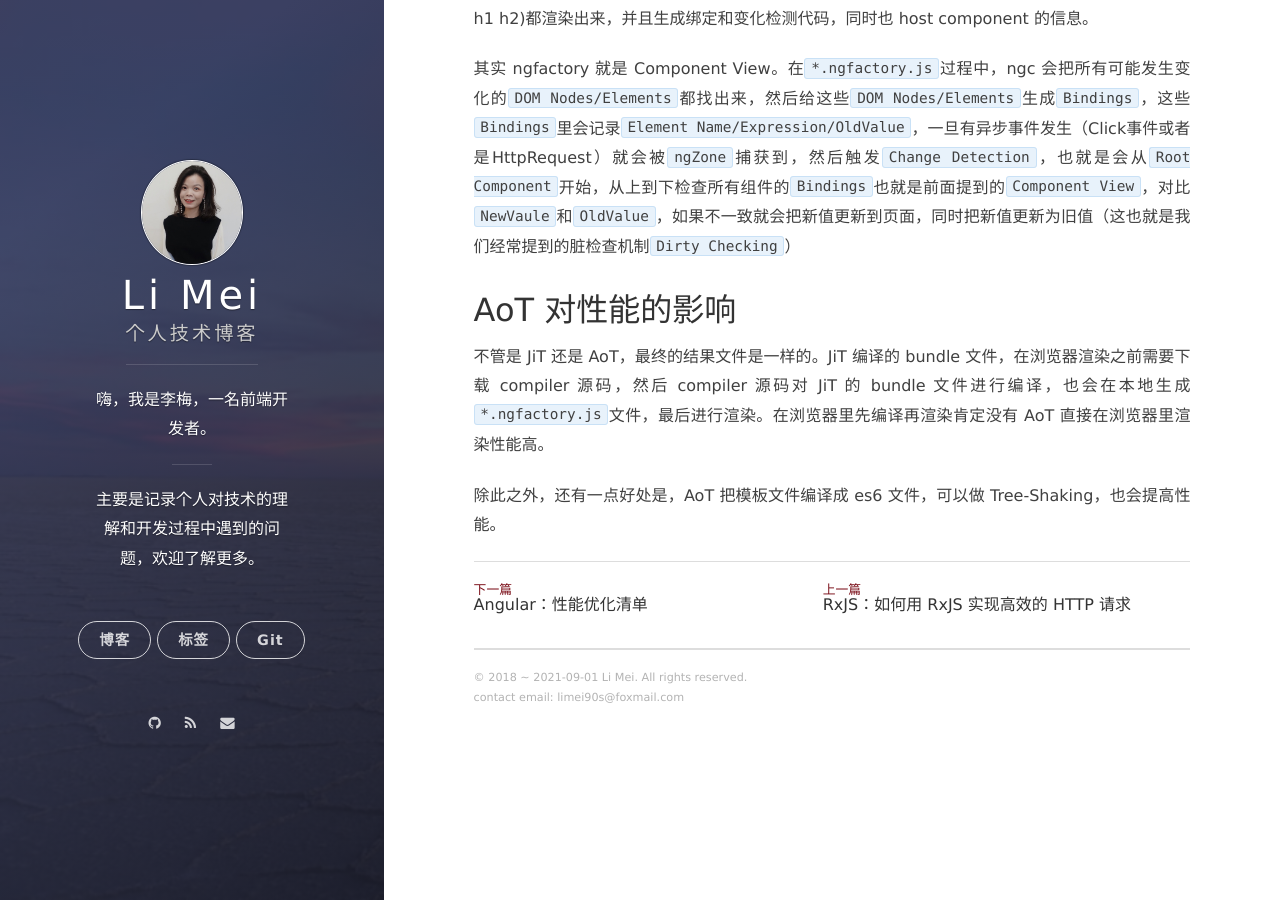
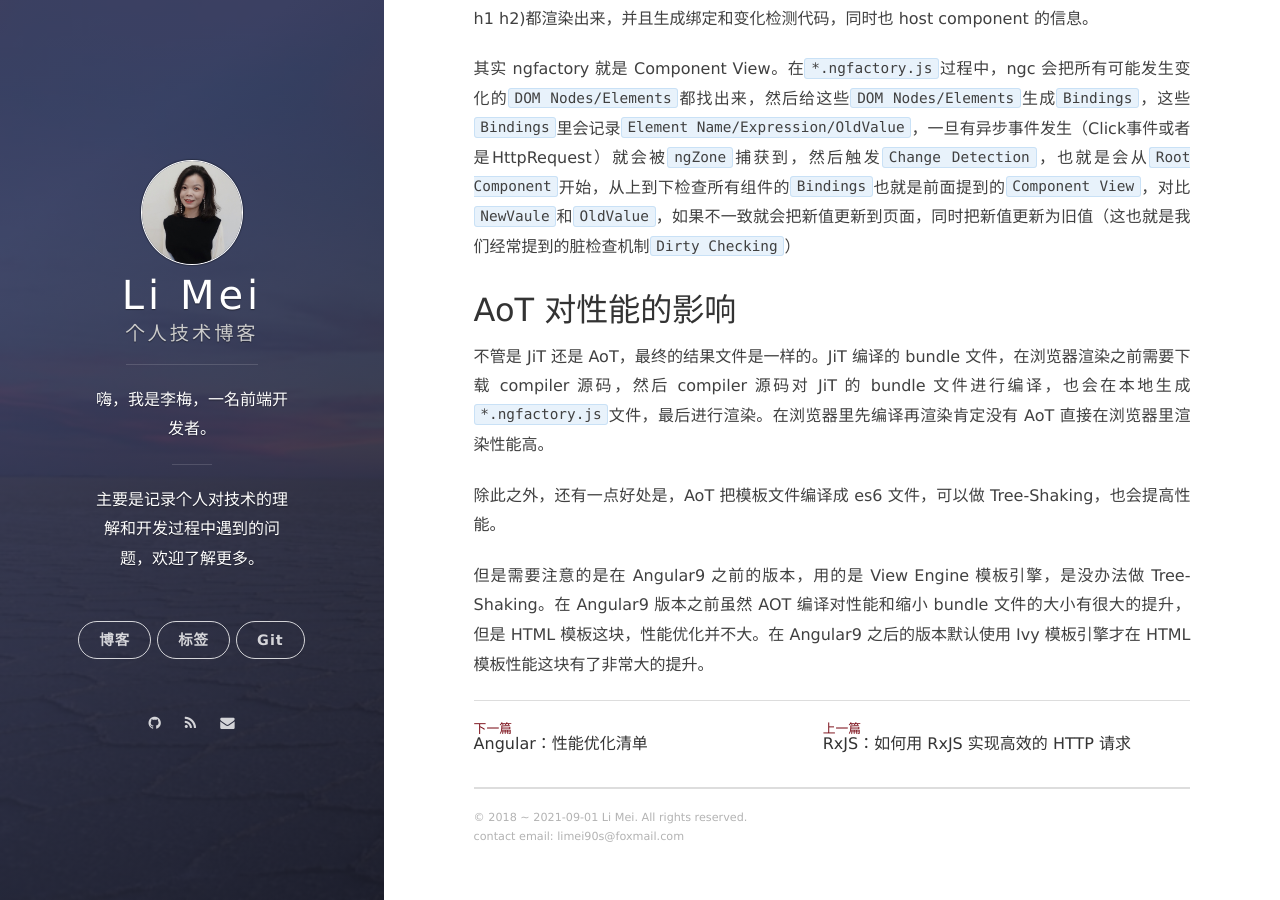
Before and after one commit to LiMeii/LiMeii.github.io, a Jekyll site: the page built from _posts/2019-08-28-angular-compiler.md, in a window 1280 px wide and 900 px high, scrolled down 10437 px. Built offline with Jekyll 4.4.1, drawn with Linux system fonts in a browser that asks for light colours; nearby versions of some CDN libraries.

Commit message:
Update 2019-08-28-angular-compiler.md

```diff
--- a/_posts/2019-08-28-angular-compiler.md
+++ b/_posts/2019-08-28-angular-compiler.md
@@ -308,3 +308,6 @@ export { DeepUnderstandingComponentNgFactory as DeepUnderstandingComponentNgFact
 
 
 除此之外，还有一点好处是，AoT 把模板文件编译成 es6 文件，可以做 Tree-Shaking，也会提高性能。
+
+
+但是需要注意的是在 Angular9 之前的版本，用的是 View Engine 模板引擎，是没办法做 Tree-Shaking。在 Angular9 版本之前虽然 AOT 编译对性能和缩小 bundle 文件的大小有很大的提升，但是 HTML 模板这块，性能优化并不大。在 Angular9 之后的版本默认使用 Ivy 模板引擎才在 HTML 模板性能这块有了非常大的提升。
```
